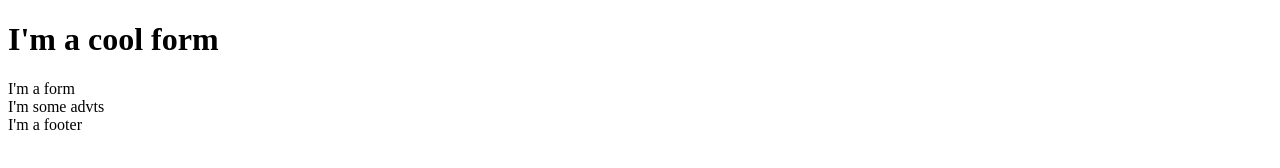
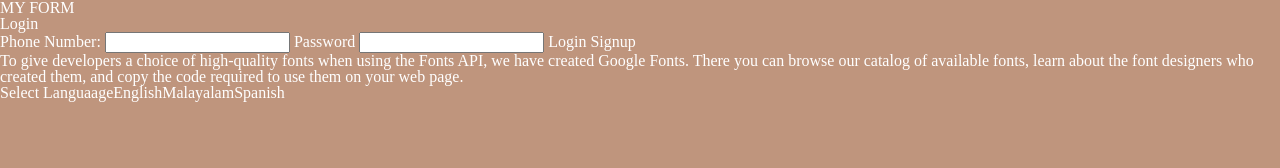
Before and after one commit to sravan-s/scss, a plain HTML site: page index.html in a window 1280 px wide. Drawn offline with Linux system fonts and the light colour scheme; files that its build step writes are made by us from their sources.

Commit message:
added partial files

```diff
--- /dev/null
+++ b/css/_body.scss
@@ -0,0 +1,11 @@
+@import 'common';
+
+$body-bg-color: $light-chocolate;
+$rem: 16px;
+
+body {
+    background-color: $body-bg-color;
+    font-size: $rem;
+    @include size(100%);
+    color: $white;
+}
--- /dev/null
+++ b/css/_common.scss
@@ -0,0 +1,15 @@
+@import url(http://fonts.googleapis.com/css?family=Fira+Sans);
+@import url(http://fonts.googleapis.com/css?family=Advent+Pro);
+
+$firefox-font: 'Fira Sans', sans-serif;
+$advert-family: 'Advent Pro', sans-serif;
+
+$purple-chocolate: #420D29;
+$smooth-chocolate: #924B4F;
+$light-chocolate: #BF957D;
+$white: #fff;
+
+@mixin size($height, $width: $height) {
+    height: $height;
+    width: $width;
+}
--- a/css/input.scss
+++ b/css/input.scss
@@ -0,0 +1,5 @@
+@import 'body';
+@import 'header';
+@import 'main';
+@import 'aside';
+@import 'footer';
--- a/index.html
+++ b/index.html
@@ -4,25 +4,41 @@
     <meta charset="utf-8">
     <meta name="viewport" content="width=device-width, initial-scale=1.0">
     <title>SCSS Test</title>
-    <link rel="stylesheet" href="output.css">
+    <link rel="stylesheet" href="css/reset.css"/>
+    <link rel="stylesheet" href="css/output.css"/>
 </head>
 
 <body>
     <header>
         <h1>
-            I'm a cool form
+            MY FORM
         </h1>
     </header>
     <main>
-        <form>
-            I'm a form
-        </form>
+        <section id="login-section">
+            <h4>Login</h4>
+            <form id="login-form">
+                <label for="phone-number">Phone Number:</label>
+                <input id="phone-number" type="number"/>
+                <label for="user-password">Password</label>
+                <input id="user-password" type="password"/>
+                <a class="btn">Login</a>
+                <a class="btn">Signup</a>
+            </form>
+        </section>
+        <section>
+            <p>To give developers a choice of high-quality fonts when using the Fonts API, we have created Google Fonts. There you can browse our catalog of available fonts, learn about the font designers who created them, and copy the code required to use them on your web page.</p>
+        </section>
     </main>
-    <aside>
-        I'm some advts
-    </aside>
     <footer>
-        I'm a footer
+        <table id="footer-table">
+            <tr>
+                <td>Select Languaage</td>
+                <td><a lang="en">English</a></td>
+                <td><a lang="ml">Malayalam</a></td>
+                <td><a lang="es">Spanish</a></td>
+            </tr>
+        </table>
     </footer>
 </body>
 </html>
```
Also changed, not shown: css/_aside.scss (added), css/_footer.scss (added), css/_header.scss (added), css/_main.scss (added), css/output.css.
